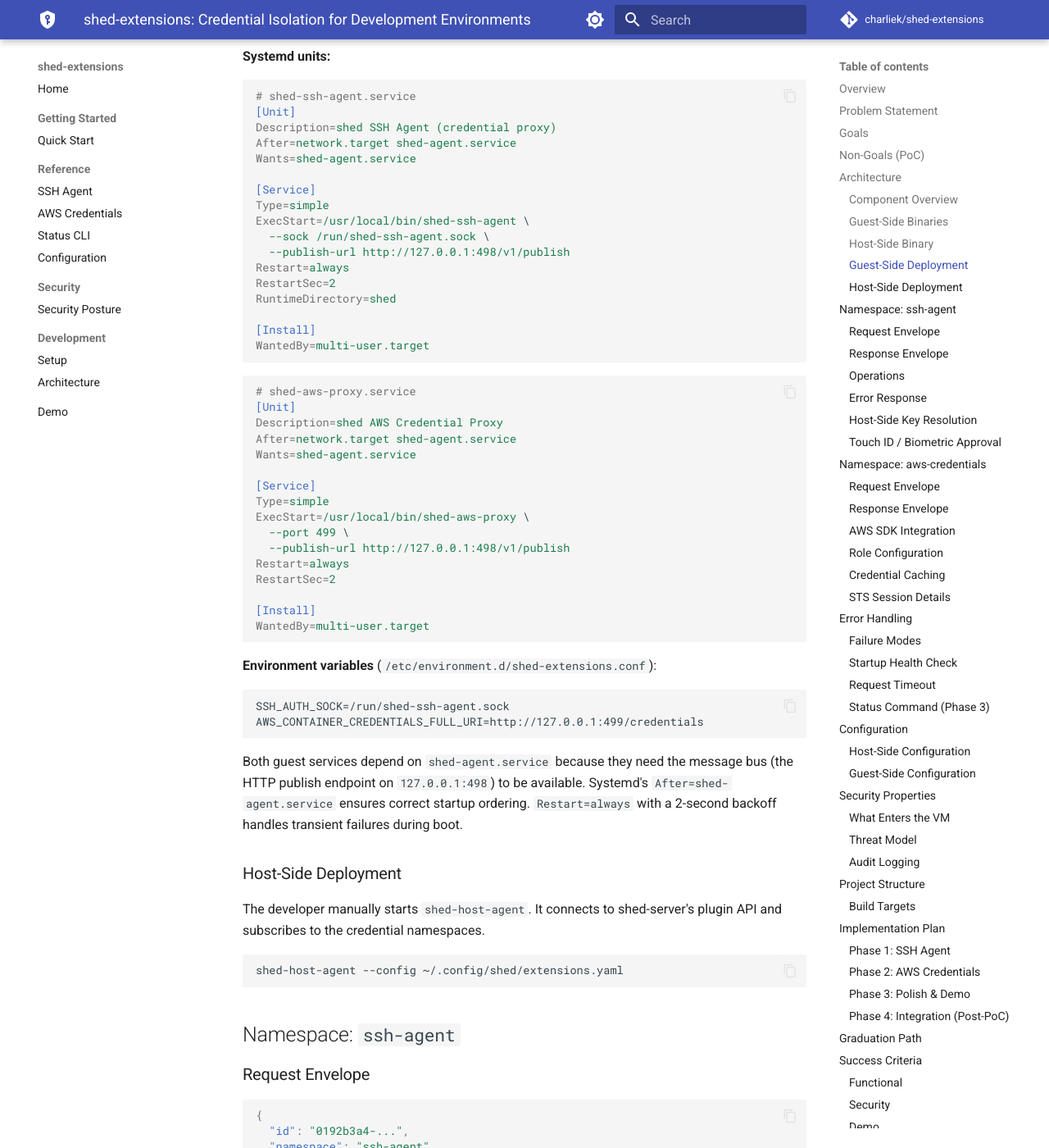
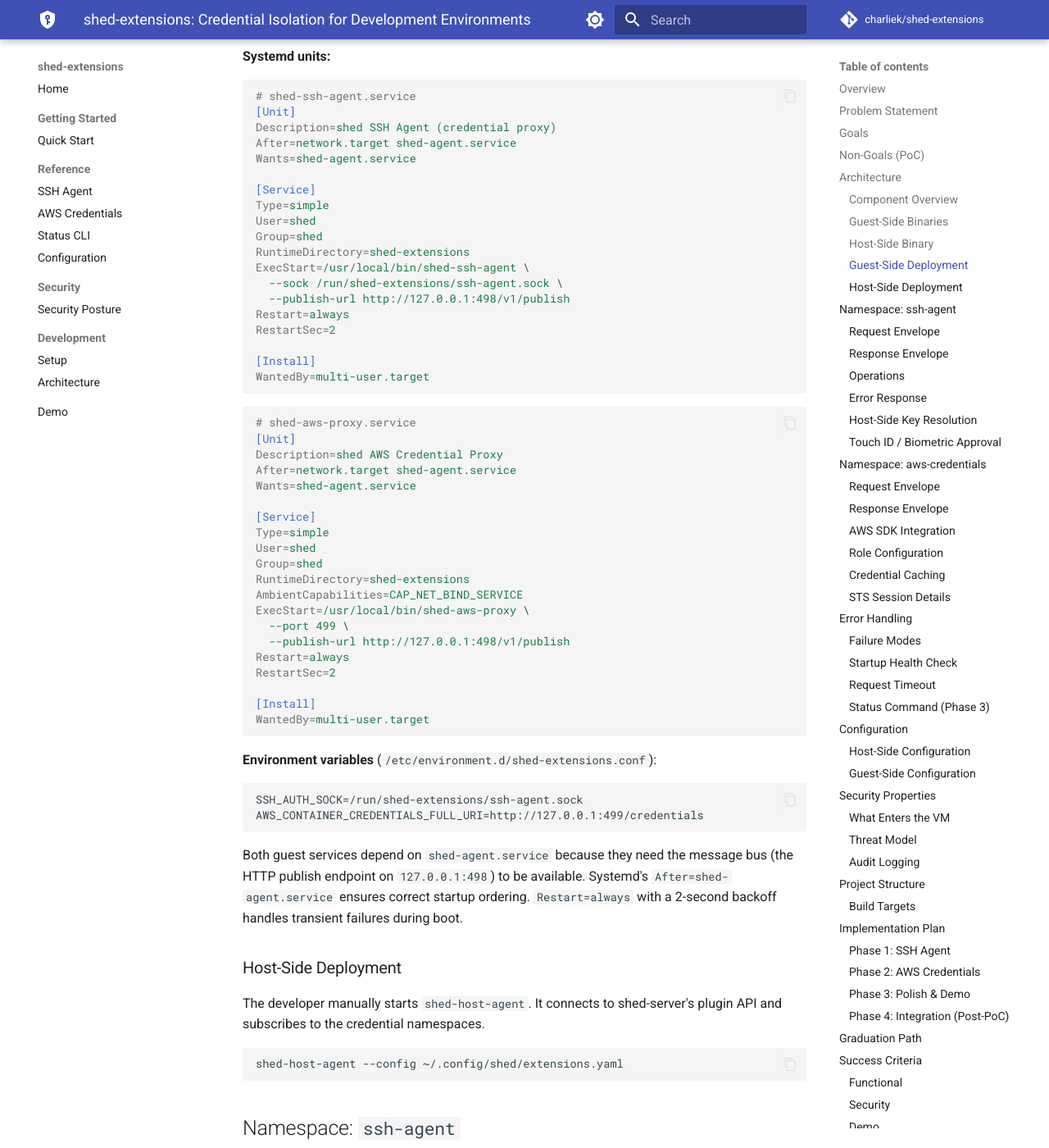
Before and after one commit to charliek/shed-extensions, an MkDocs documentation site: the page built from docs/spec.md, in a window 1280 px wide and 1400 px high, scrolled down 3445 px. Shown: the whole window at 82% size. Built offline with MkDocs 1.6.1 and Material for MkDocs 9.7.7, drawn with Linux system fonts in a browser that asks for light colours; comment, search, counter and statistics services are not loaded; some of the changed text lies outside the part shown.

Commit message:
fix: run guest services as shed user to fix socket permissions (#2)
* fix: run guest services as shed user to fix socket permissions

During integration testing, shed-ssh-agent created its Unix socket as
root:0600, preventing the shed user from connecting. Both guest services
now run as User=shed with a shared RuntimeDirectory at
/run/shed-extensions/. The AWS proxy uses AmbientCapabilities for its
low port.

Co-Authored-By: Claude Opus 4.6 (1M context) <noreply@anthropic.com>

* fix: correct status file path in spec documentation

Update /run/shed-extensions-status reference to /run/shed-extensions/*.status
to match the actual status file locations.

Co-Authored-By: Claude Opus 4.6 (1M context) <noreply@anthropic.com>

---------

Co-authored-by: Claude Opus 4.6 (1M context) <noreply@anthropic.com>

````diff
--- a/docs/spec.md
+++ b/docs/spec.md
@@ -126,12 +126,14 @@ Wants=shed-agent.service
 
 [Service]
 Type=simple
+User=shed
+Group=shed
+RuntimeDirectory=shed-extensions
 ExecStart=/usr/local/bin/shed-ssh-agent \
-  --sock /run/shed-ssh-agent.sock \
+  --sock /run/shed-extensions/ssh-agent.sock \
   --publish-url http://127.0.0.1:498/v1/publish
 Restart=always
 RestartSec=2
-RuntimeDirectory=shed
 
 [Install]
 WantedBy=multi-user.target
@@ -146,6 +148,10 @@ Wants=shed-agent.service
 
 [Service]
 Type=simple
+User=shed
+Group=shed
+RuntimeDirectory=shed-extensions
+AmbientCapabilities=CAP_NET_BIND_SERVICE
 ExecStart=/usr/local/bin/shed-aws-proxy \
   --port 499 \
   --publish-url http://127.0.0.1:498/v1/publish
@@ -159,7 +165,7 @@ WantedBy=multi-user.target
 **Environment variables** (`/etc/environment.d/shed-extensions.conf`):
 
 ```
-SSH_AUTH_SOCK=/run/shed-ssh-agent.sock
+SSH_AUTH_SOCK=/run/shed-extensions/ssh-agent.sock
 AWS_CONTAINER_CREDENTIALS_FULL_URI=http://127.0.0.1:499/credentials
 ```
 
@@ -378,7 +384,7 @@ SSH operations will fail until shed-host-agent is running on your Mac.
 Start it with: shed-host-agent --config ~/.config/shed/extensions.yaml
 ```
 
-This warning is visible in `journalctl` and also written to `/run/shed-extensions-status` for programmatic consumption.
+This warning is visible in `journalctl` and also written to `/run/shed-extensions/*.status` for programmatic consumption.
 
 ### Request Timeout
 
@@ -463,7 +469,7 @@ logging:
 
 None. The opinionated base image configures everything via convention:
 
-- `SSH_AUTH_SOCK=/run/shed-ssh-agent.sock` — set in `/etc/environment.d/`
+- `SSH_AUTH_SOCK=/run/shed-extensions/ssh-agent.sock` — set in `/etc/environment.d/`
 - `AWS_CONTAINER_CREDENTIALS_FULL_URI=http://127.0.0.1:499/credentials` — set in `/etc/environment.d/`
 - Both services start via systemd at boot
 
````
Also changed, not shown: 5 other files.
